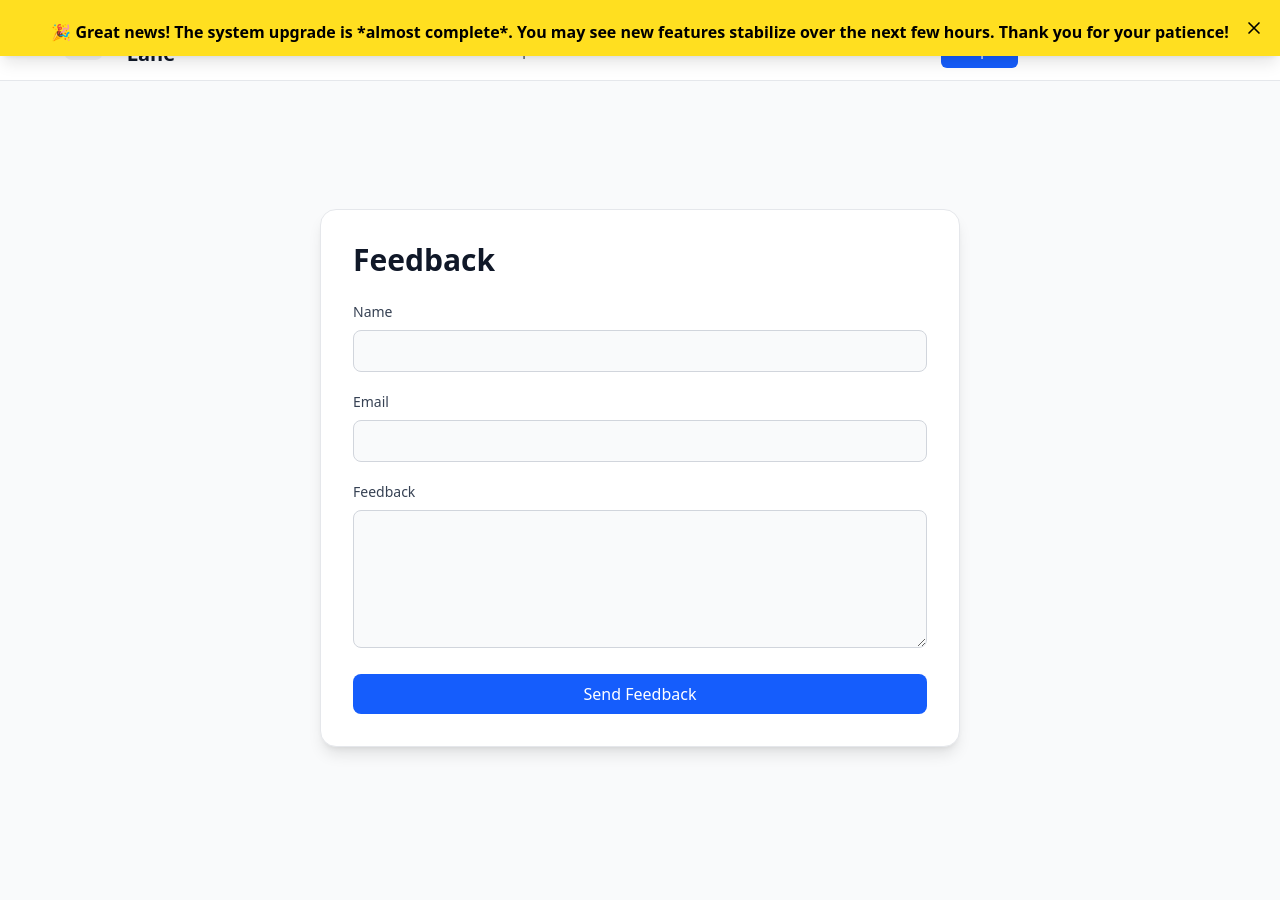
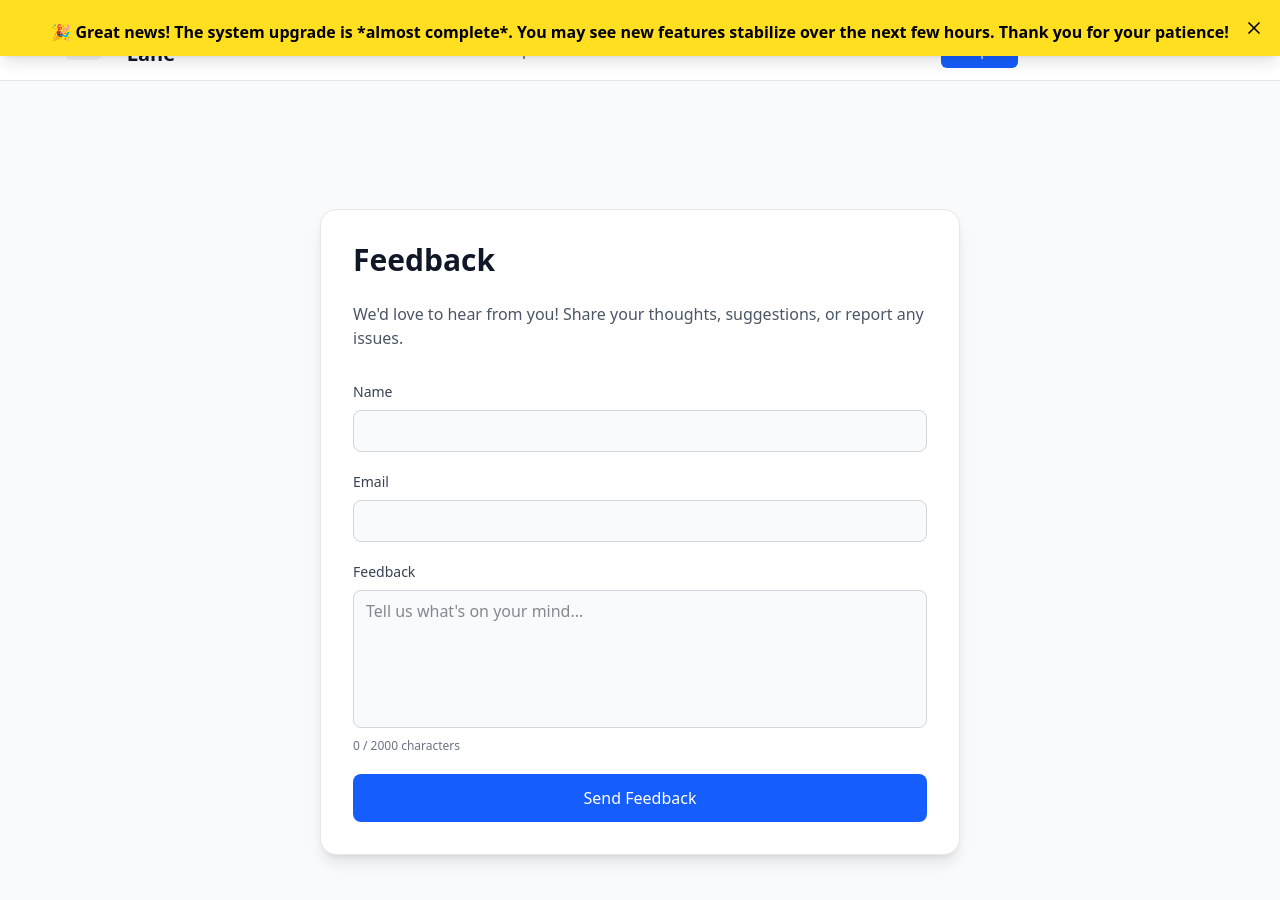
Before and after one commit to AlphaTechini/Memory-Lane, a SvelteKit app in the folder Frontend/Frontend/: page /feedback in a window 1280 px wide. Shown: the top 900 px of the page. Built offline with nearby package versions, Linux system fonts and the light colour scheme; no server answers.

Commit message:
Updated it to send request to backend correctly

```diff
--- a/Frontend/Frontend/src/routes/feedback/+page.svelte
+++ b/Frontend/Frontend/src/routes/feedback/+page.svelte
@@ -1,5 +1,8 @@
 <script>
-  import { writable } from 'svelte/store';
+  import { goto } from '$app/navigation';
+  import { apiCall, checkAuthStatus, getAuthToken } from '$lib/auth.js';
+  import { apiUrl } from '$lib/utils/api.js';
+  import { onMount } from 'svelte';
 
   let name = '';
   let email = '';
@@ -7,6 +10,11 @@
   let error = '';
   let success = '';
   let loading = false;
+  let isAuthenticated = false;
+
+  onMount(() => {
+    isAuthenticated = checkAuthStatus();
+  });
 
   function sanitize(input) {
     return input.replace(/<[^>]*>?/gm, '').slice(0, 2000);
@@ -36,61 +44,114 @@
     }
 
     try {
-      const res = await fetch('/api/feedback', {
+      const token = getAuthToken();
+      const response = await fetch(apiUrl('/api/feedback'), {
         method: 'POST',
-        headers: { 'Content-Type': 'application/json' },
+        headers: {
+          'Content-Type': 'application/json',
+          ...(token && { 'Authorization': `Bearer ${token}` })
+        },
         body: JSON.stringify({ name, email, body: sanitizedBody })
       });
-      if (res.ok) {
+
+      if (response.ok) {
         success = 'Thank you for your feedback!';
-        name = email = body = '';
+        name = '';
+        email = '';
+        body = '';
       } else {
-        error = 'Failed to send feedback.';
+        const data = await response.json();
+        error = data.error || 'Failed to send feedback.';
       }
-    } catch {
-      error = 'Network error.';
+    } catch (e) {
+      console.error('Error submitting feedback:', e);
+      error = 'Network error. Please try again.';
+    } finally {
+      loading = false;
     }
-    loading = false;
   }
 </script>
+
+<svelte:head>
+  <title>Feedback - Memory Lane</title>
+  <meta name="description" content="Share your feedback with us to help improve Memory Lane" />
+</svelte:head>
 
 <div class="min-h-screen bg-gray-50 dark:bg-gray-900 transition-colors duration-200">
   <main class="max-w-2xl mx-auto px-4 py-12">
     <div class="bg-white dark:bg-gray-800 rounded-2xl shadow-lg border border-gray-200 dark:border-gray-700 p-8">
       <h2 class="text-3xl font-bold text-gray-900 dark:text-white mb-6">Feedback</h2>
+      <p class="text-gray-600 dark:text-gray-400 mb-8">
+        We'd love to hear from you! Share your thoughts, suggestions, or report any issues.
+      </p>
 
       <form on:submit|preventDefault={submitFeedback} class="space-y-5">
         <div>
-          <label class="block mb-2 text-sm font-medium text-gray-700 dark:text-gray-300">Name</label>
-          <input class="w-full border border-gray-300 dark:border-gray-700 bg-gray-50 dark:bg-gray-900 text-gray-900 dark:text-white rounded-lg px-3 py-2"
-            bind:value={name} required />
+          <label for="name" class="block mb-2 text-sm font-medium text-gray-700 dark:text-gray-300">Name</label>
+          <input
+            id="name"
+            type="text"
+            class="w-full border border-gray-300 dark:border-gray-700 bg-gray-50 dark:bg-gray-900 text-gray-900 dark:text-white rounded-lg px-3 py-2 focus:ring-2 focus:ring-blue-500 focus:border-transparent transition"
+            bind:value={name}
+            required
+            disabled={loading}
+          />
         </div>
 
         <div>
-          <label class="block mb-2 text-sm font-medium text-gray-700 dark:text-gray-300">Email</label>
-          <input type="email"
-            class="w-full border border-gray-300 dark:border-gray-700 bg-gray-50 dark:bg-gray-900 text-gray-900 dark:text-white rounded-lg px-3 py-2"
-            bind:value={email} required />
+          <label for="email" class="block mb-2 text-sm font-medium text-gray-700 dark:text-gray-300">Email</label>
+          <input
+            id="email"
+            type="email"
+            class="w-full border border-gray-300 dark:border-gray-700 bg-gray-50 dark:bg-gray-900 text-gray-900 dark:text-white rounded-lg px-3 py-2 focus:ring-2 focus:ring-blue-500 focus:border-transparent transition"
+            bind:value={email}
+            required
+            disabled={loading}
+          />
         </div>
 
         <div>
-          <label class="block mb-2 text-sm font-medium text-gray-700 dark:text-gray-300">Feedback</label>
-          <textarea rows="5"
-            class="w-full border border-gray-300 dark:border-gray-700 bg-gray-50 dark:bg-gray-900 text-gray-900 dark:text-white rounded-lg px-3 py-2"
-            bind:value={body} required></textarea>
+          <label for="feedback" class="block mb-2 text-sm font-medium text-gray-700 dark:text-gray-300">Feedback</label>
+          <textarea
+            id="feedback"
+            rows="5"
+            class="w-full border border-gray-300 dark:border-gray-700 bg-gray-50 dark:bg-gray-900 text-gray-900 dark:text-white rounded-lg px-3 py-2 focus:ring-2 focus:ring-blue-500 focus:border-transparent transition resize-none"
+            bind:value={body}
+            required
+            disabled={loading}
+            placeholder="Tell us what's on your mind..."
+          ></textarea>
+          <p class="text-xs text-gray-500 dark:text-gray-400 mt-1">
+            {body.length} / 2000 characters
+          </p>
         </div>
 
         {#if error}
-          <div class="text-red-600 dark:text-red-400">{error}</div>
+          <div class="p-4 bg-red-50 dark:bg-red-900/30 border border-red-200 dark:border-red-800 rounded-lg">
+            <p class="text-red-600 dark:text-red-400 text-sm">{error}</p>
+          </div>
         {/if}
+
         {#if success}
-          <div class="text-green-600 dark:text-green-400">{success}</div>
+          <div class="p-4 bg-green-50 dark:bg-green-900/30 border border-green-200 dark:border-green-800 rounded-lg">
+            <p class="text-green-600 dark:text-green-400 text-sm">{success}</p>
+          </div>
         {/if}
 
         <button
-          class="w-full bg-blue-600 hover:bg-blue-700 text-white font-medium px-4 py-2 rounded-lg transition disabled:opacity-50"
-          type="submit" disabled={loading}>
-          {loading ? 'Sending...' : 'Send Feedback'}
+          class="w-full bg-blue-600 hover:bg-blue-700 text-white font-medium px-4 py-3 rounded-lg transition disabled:opacity-50 disabled:cursor-not-allowed flex items-center justify-center gap-2"
+          type="submit"
+          disabled={loading}
+        >
+          {#if loading}
+            <svg class="animate-spin h-5 w-5 text-white" xmlns="http://www.w3.org/2000/svg" fill="none" viewBox="0 0 24 24">
+              <circle class="opacity-25" cx="12" cy="12" r="10" stroke="currentColor" stroke-width="4"></circle>
+              <path class="opacity-75" fill="currentColor" d="M4 12a8 8 0 018-8V0C5.373 0 0 5.373 0 12h4zm2 5.291A7.962 7.962 0 014 12H0c0 3.042 1.135 5.824 3 7.938l3-2.647z"></path>
+            </svg>
+            Sending...
+          {:else}
+            Send Feedback
+          {/if}
         </button>
       </form>
     </div>
```
